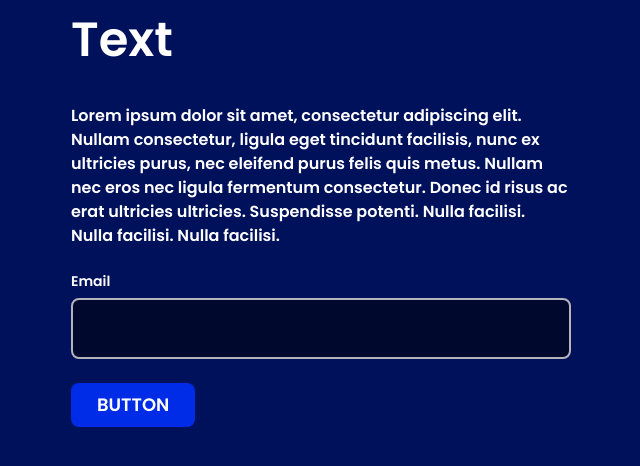
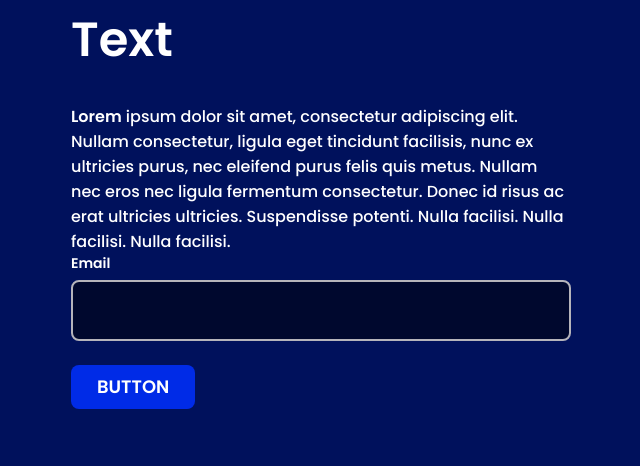
Before and after one commit to daroxs95/maxkit, a React (Vite) app: page / in a window 1280 px wide. Shown: the top 466 px of the page, without its empty margins (319-959 px from the left). Built offline with nearby package versions, Linux system fonts and the light colour scheme.

Commit message:
Updating doc

```diff
--- a/src/App.tsx
+++ b/src/App.tsx
@@ -7,7 +7,10 @@ function App() {
         <Box width="500px">
           <Heading>Text</Heading>
           <Paragraph>
-            Lorem ipsum dolor sit amet, consectetur adipiscing elit. Nullam
+            <Paragraph inline bold>
+              Lorem
+            </Paragraph>{" "}
+            ipsum dolor sit amet, consectetur adipiscing elit. Nullam
             consectetur, ligula eget tincidunt facilisis, nunc ex ultricies
             purus, nec eleifend purus felis quis metus. Nullam nec eros nec
             ligula fermentum consectetur. Donec id risus ac erat ultricies
--- a/src/lib/components/molecules/Paragraph/Paragraph.interface.ts
+++ b/src/lib/components/molecules/Paragraph/Paragraph.interface.ts
@@ -4,4 +4,5 @@ export interface ParagraphProps extends AriaAttributes {
   children: ReactNode | ReactNode[];
   bold?: boolean;
   small?: boolean;
+  inline?: boolean;
 }
--- a/src/lib/components/molecules/Paragraph/Paragraph.tsx
+++ b/src/lib/components/molecules/Paragraph/Paragraph.tsx
@@ -1,13 +1,20 @@
 import { ParagraphProps } from "./Paragraph.interface.ts";
 import { Text } from "../../atoms";
 
-export function Paragraph({ small, children, bold, ...aria }: ParagraphProps) {
+export function Paragraph({
+  small,
+  children,
+  bold,
+  inline,
+  ...aria
+}: ParagraphProps) {
   return (
     <Text
+      as="span"
       size={small ? "sm" : "md"}
-      weight={bold ? (small ? "400" : "500") : small ? "500" : "600"}
+      weight={bold ? (small ? "500" : "600") : small ? "400" : "500"}
       lineHeight={small ? "md" : "lg"}
-      marginBottom="space-70"
+      marginBottom={inline ? "space-0" : "space-70"}
       {...aria}
     >
       {children}
```
Also changed, not shown: src/stories/0-GettingStarted.mdx (+2 -3 lines), src/stories/1-Principles.mdx (+7 -0 lines).
